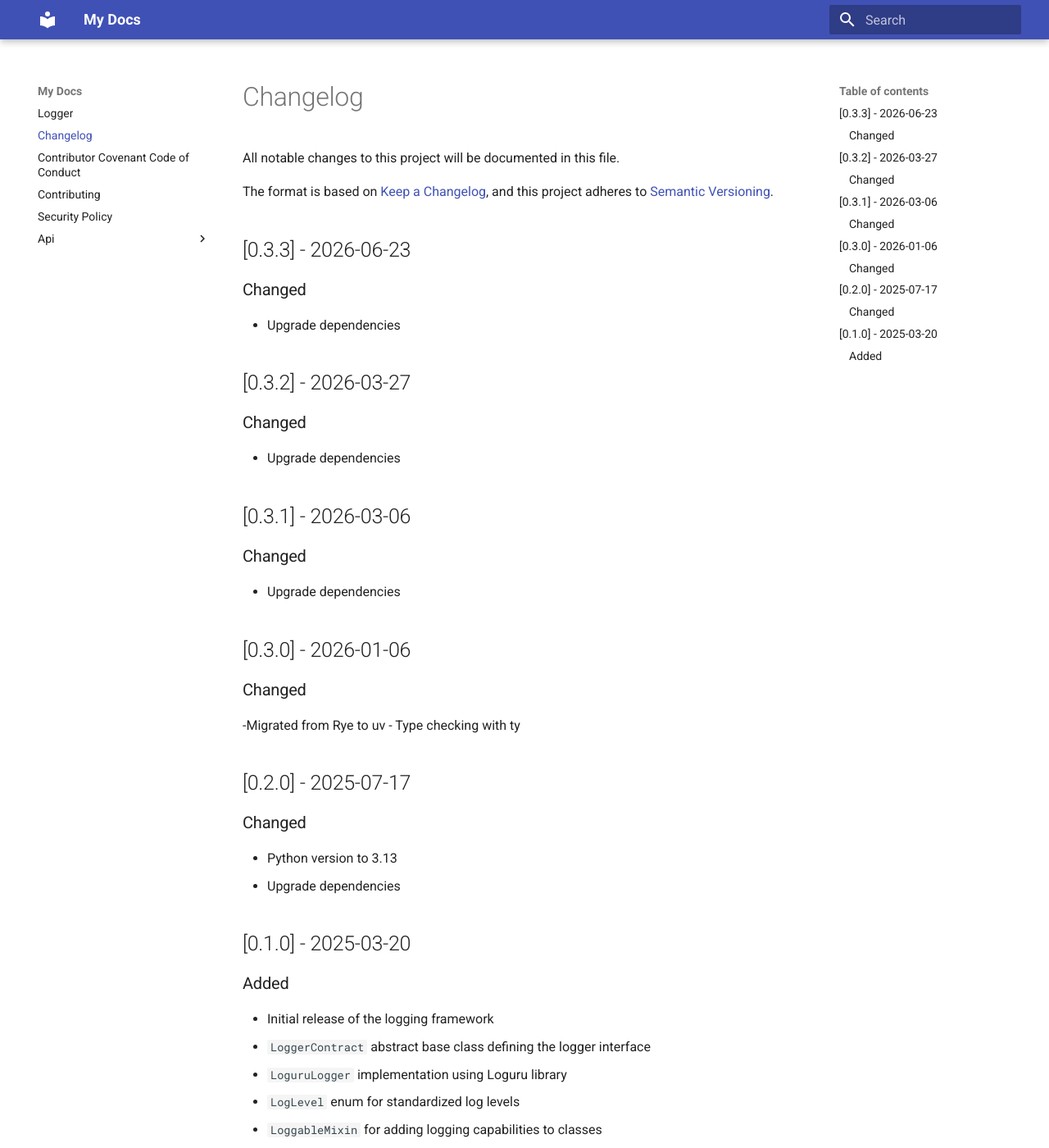
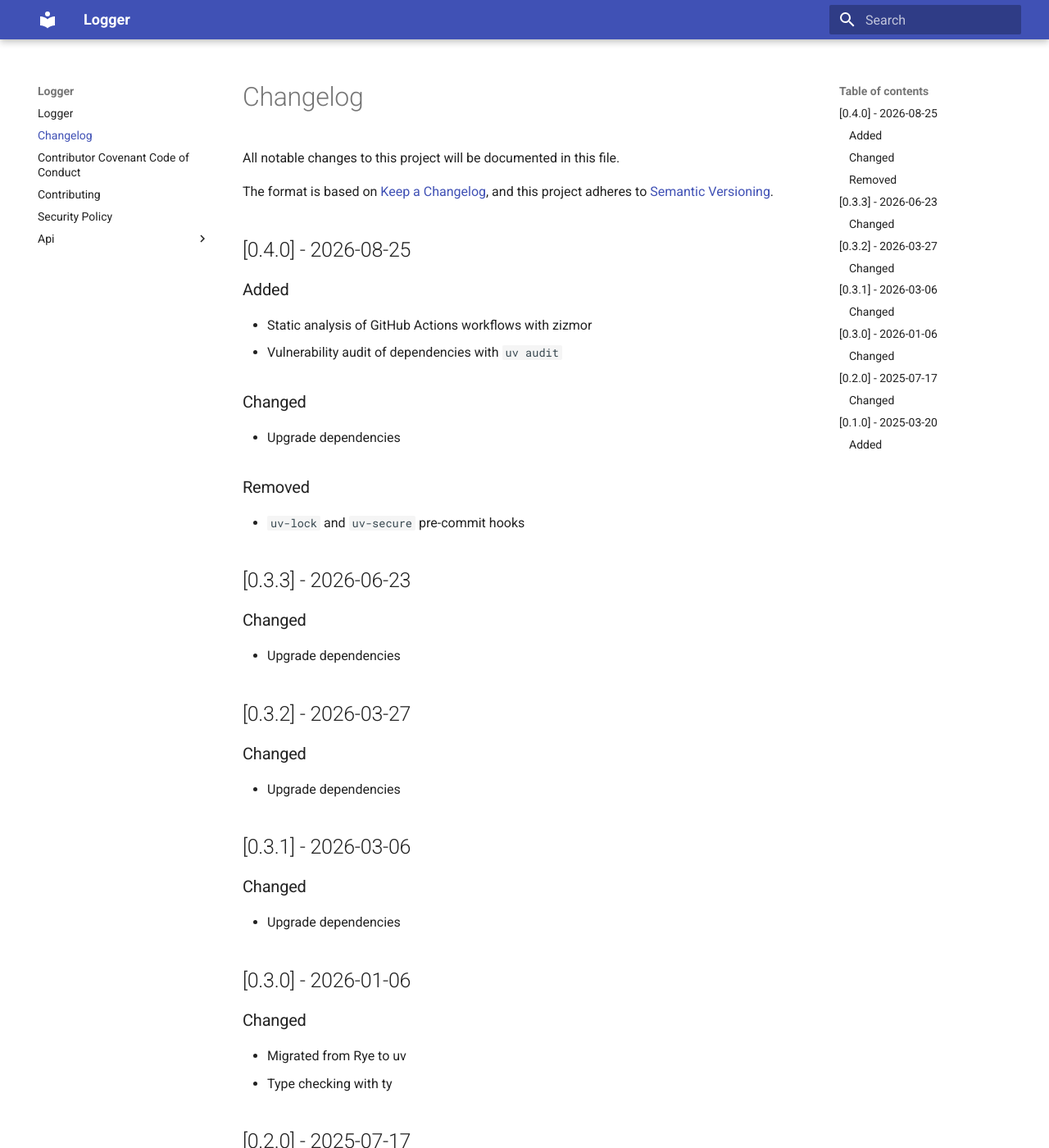
Before and after one commit to inokufu/python-logger, an MkDocs documentation site: the page built from docs/CHANGELOG.md, in a window 1280 px wide and 1400 px high. Shown: the whole window at 82% size. Built offline with MkDocs 1.6.1 and Material for MkDocs 9.7.7, drawn with Linux system fonts in a browser that asks for light colours.

Commit message:
:arrow_up: Upgrade dependencies

```diff
--- a/.copier-answers.yml
+++ b/.copier-answers.yml
@@ -1,5 +1,5 @@
 # Changes here will be overwritten by Copier
-_commit: b8ceb3c
+_commit: c02cff2
 _src_path: git@github.com:inokufu/python-project-template.git
 author_email: contact@inokufu.com
 author_name: Inokufu
--- a/docs/CHANGELOG.md
+++ b/docs/CHANGELOG.md
@@ -4,6 +4,21 @@ All notable changes to this project will be documented in this file.
 
 The format is based on [Keep a Changelog](https://keepachangelog.com/en/1.1.0/),
 and this project adheres to [Semantic Versioning](https://semver.org/spec/v2.0.0.html).
+
+## [0.4.0] - 2026-08-25
+
+### Added
+
+- Static analysis of GitHub Actions workflows with zizmor
+- Vulnerability audit of dependencies with `uv audit`
+
+### Changed
+
+- Upgrade dependencies
+
+### Removed
+
+- `uv-lock` and `uv-secure` pre-commit hooks
 
 ## [0.3.3] - 2026-06-23
 
@@ -28,7 +43,7 @@ and this project adheres to [Semantic Versioning](https://semver.org/spec/v2.0.0
 
 ### Changed
 
--Migrated from Rye to uv
+- Migrated from Rye to uv
 - Type checking with ty
 
 ## [0.2.0] - 2025-07-17
--- a/mkdocs.yml
+++ b/mkdocs.yml
@@ -1,4 +1,4 @@
-site_name: My Docs
+site_name: "Logger"
 theme: material
 
 plugins:
```
Also changed, not shown: .pre-commit-config.yaml (+17 -13 lines), pyproject.toml (+8 -7 lines), .github/PULL_REQUEST_TEMPLATE.md, 4 other files.
